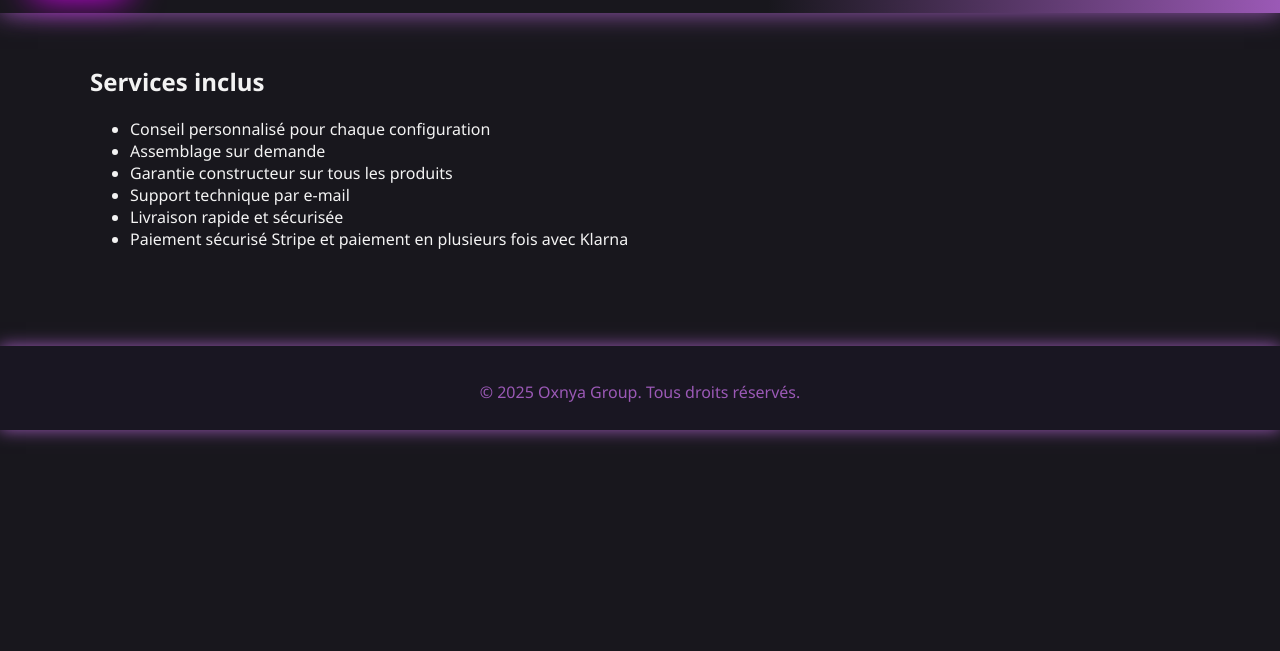
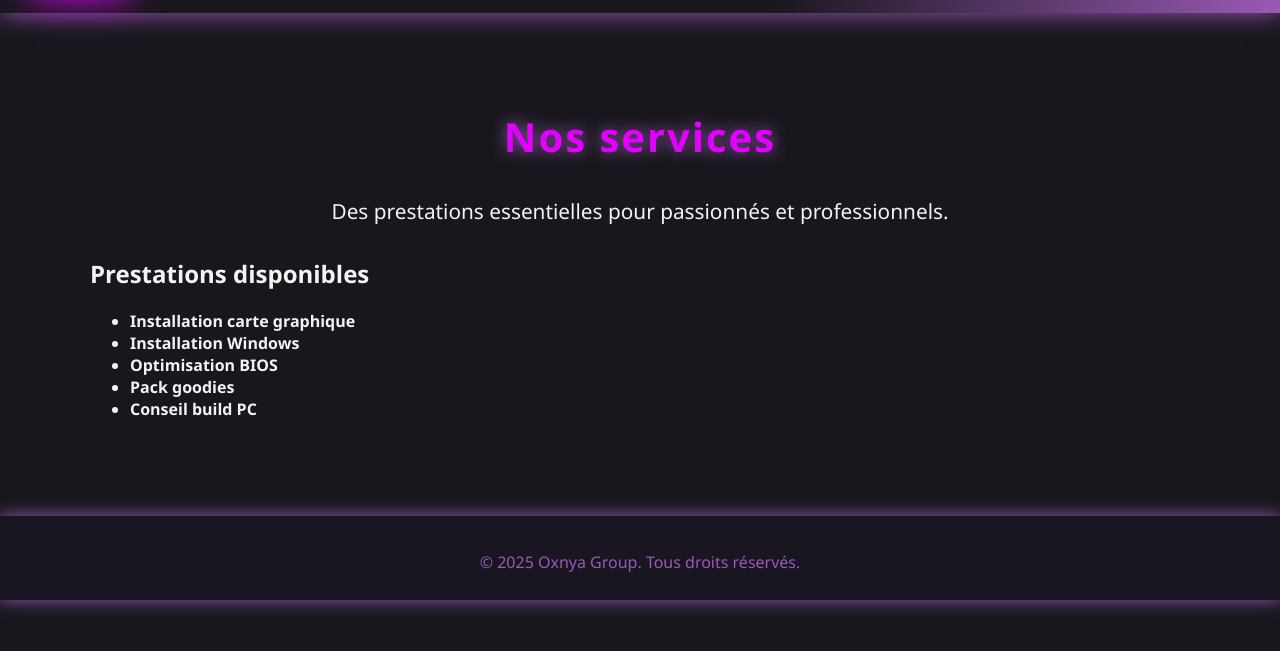
Before and after one commit to nono2055/oxnyagroup, a plain HTML site: page services.html in a window 1280 px wide. Shown: the part 89-740 px from the top of the page. Drawn offline with Linux system fonts and the light colour scheme.

Commit message:
Update services.html

```diff
--- a/services.html
+++ b/services.html
@@ -3,26 +3,9 @@
 <head>
   <meta charset="UTF-8">
   <meta name="viewport" content="width=device-width, initial-scale=1.0">
-
-  <!-- SEO -->
-  <title>Oxnya Group - Cartes Graphiques RTX 5000, RAM et SSD en stock</title>
-  <meta name="description" content="Oxnya Group : vente de cartes graphiques RTX 5000, RAM DDR4/DDR5, SSD NVMe et AIO en France. Produits neufs garantis, paiement sécurisé, livraison express.">
-  <link rel="canonical" href="https://www.oxnya-group.com/services.html">
-
-  <!-- Open Graph (partage réseaux sociaux) -->
-  <meta property="og:title" content="Oxnya Group - RTX 5000 et composants PC en stock">
-  <meta property="og:description" content="Vente de cartes graphiques NVIDIA RTX série 5000, RAM DDR4/DDR5 et SSD NVMe. Livraison rapide et garanties constructeur.">
-  <meta property="og:image" content="https://www.oxnya-group.com/logo.png">
-  <meta property="og:url" content="https://www.oxnya-group.com/">
-  <meta property="og:type" content="website">
-
-  <!-- Favicon -->
-  <link rel="icon" type="image/png" href="logo.png">
-
-  <!-- CSS -->
+  <title>Services - Oxnya Group</title>
   <link rel="stylesheet" href="style.css">
 </head>
-
 <body>
   <header>
     <img src="logo.png" alt="Logo Oxnya Group" class="logo">
@@ -35,15 +18,21 @@
     </nav>
   </header>
   <main>
-    <h2>Services inclus</h2>
-    <ul>
-      <li>Conseil personnalisé pour chaque configuration</li>
-      <li>Assemblage sur demande</li>
-      <li>Garantie constructeur sur tous les produits</li>
-      <li>Support technique par e-mail</li>
-      <li>Livraison rapide et sécurisée</li>
-      <li>Paiement sécurisé Stripe et paiement en plusieurs fois avec Klarna</li>
-    </ul>
+    <section class="hero">
+      <h1 class="hero-title">Nos services</h1>
+      <p class="hero-desc">Des prestations essentielles pour passionnés et professionnels.</p>
+    </section>
+
+    <section class="liste-services">
+      <h2>Prestations disponibles</h2>
+      <ul>
+        <li><strong>Installation carte graphique</strong></li>
+        <li><strong>Installation Windows</strong></li>
+        <li><strong>Optimisation BIOS</strong></li>
+        <li><strong>Pack goodies</strong></li>
+        <li><strong>Conseil build PC</strong></li>
+      </ul>
+    </section>
   </main>
   <footer>
     <p>&copy; 2025 Oxnya Group. Tous droits réservés.</p>
```
